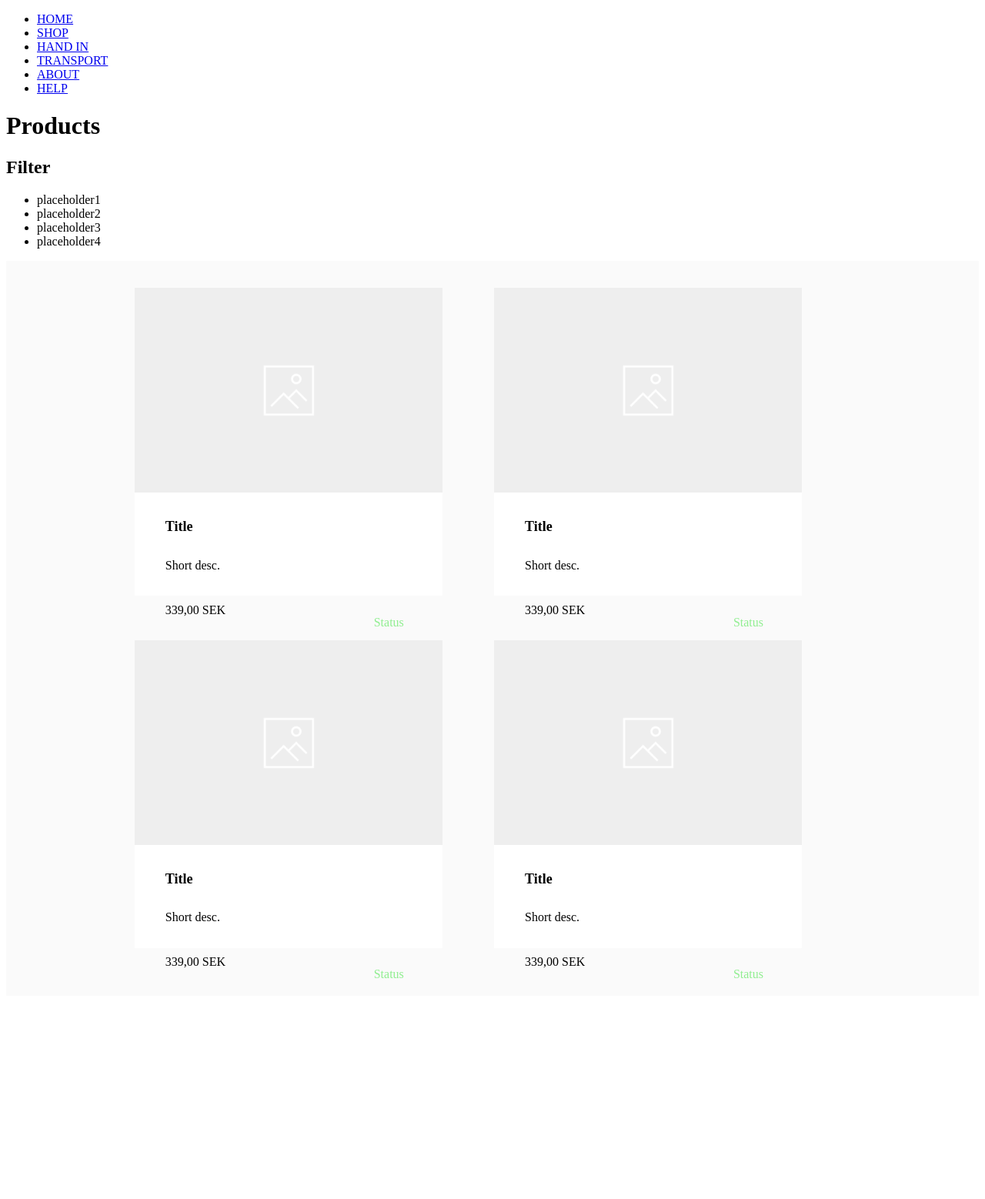
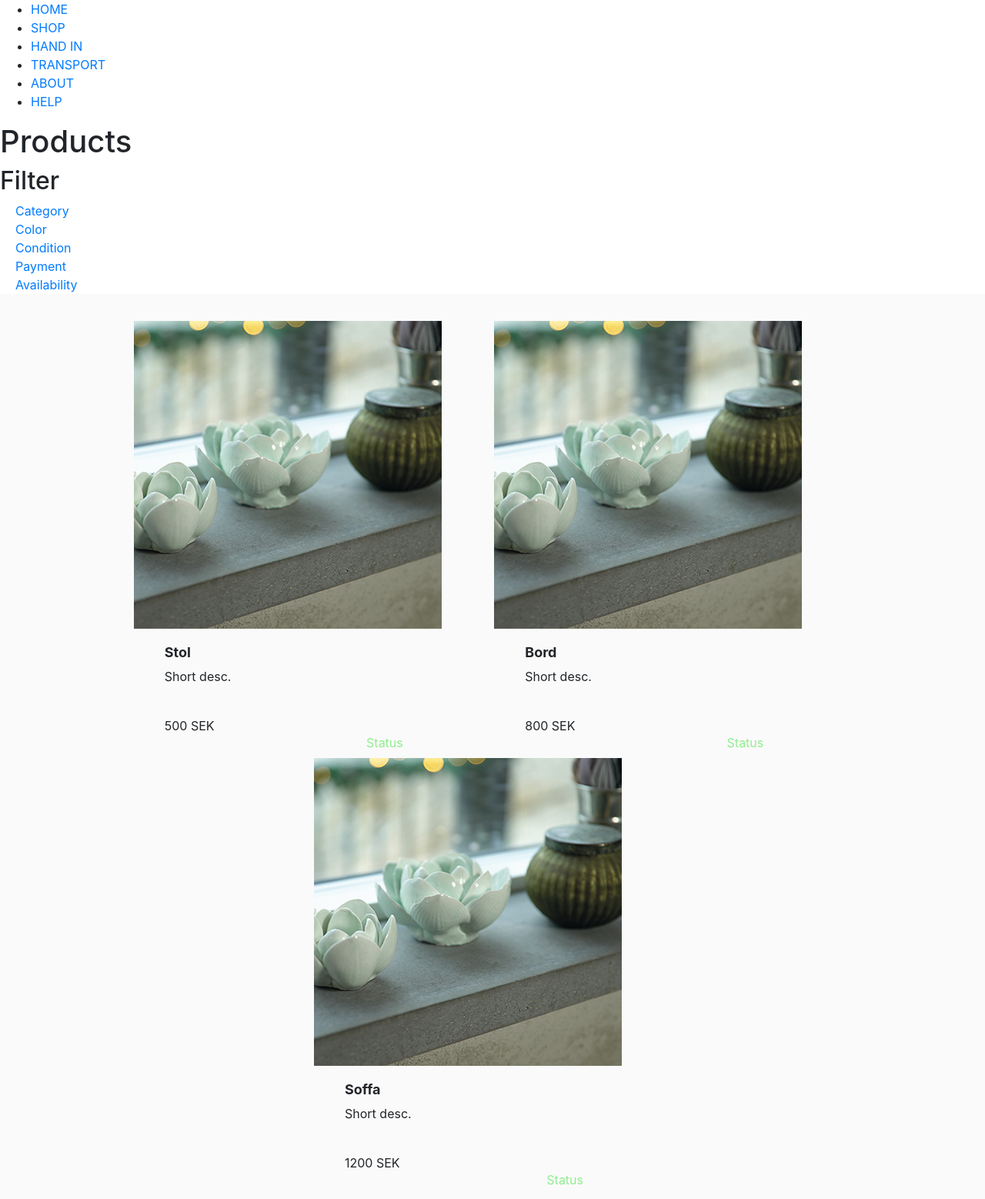
Before and after one commit to bjobe613/lssh, a Flask app: page /products/catalog in a window 1280 px wide. Shown: the whole page at 77% size. Before the commit the page ends 1271 px from the top, so only its background shows below. Run offline with Flask 2, Linux system fonts and the light colour scheme; data comes from the database, SQL or seed files in the repository; data that the repository does not hold is empty; some libraries are stand-ins or nearby versions.

Commit message:
Filter draft

```diff
--- a/lssh/models.py
+++ b/lssh/models.py
@@ -4,6 +4,7 @@ from sqlalchemy.sql import func
 from lssh import app
 
 db = SQLAlchemy(app)
+
 
 # Models can be defines here, like this:
 """
@@ -158,3 +159,6 @@ def test():
     pic.pictureName = str(pic.pictureID) + ".jpg"
     db.session.commit()
 '''
+
+resetDB()
+fillTestDB()
--- a/lssh/static/css/product_catalog.css
+++ b/lssh/static/css/product_catalog.css
@@ -1,3 +1,7 @@
+
+#filter-categories-wrapper {
+  margin-left: 20px;
+}
 
 #catalog-wrapper {
   background-color: rgb(250,250,250);
--- a/lssh/templates/layout.html
+++ b/lssh/templates/layout.html
@@ -7,6 +7,7 @@
         <!--Following comes a reset.css file that reduces browser inconsistencies. Read more at: https://meyerweb.com/eric/tools/css/reset/ -->
         <link rel="stylesheet" type="text/css" href="https://meyerweb.com/eric/tools/css/reset/reset.css">
         <link rel="stylesheet" type="text/css" href="{{ url_for('static', filename='css/layout.css') }}">
+        <link rel="stylesheet" href="https://stackpath.bootstrapcdn.com/bootstrap/4.3.1/css/bootstrap.min.css" integrity="sha384-ggOyR0iXCbMQv3Xipma34MD+dH/1fQ784/j6cY/iJTQUOhcWr7x9JvoRxT2MZw1T" crossorigin="anonymous">
         <script type="text/javascript" src="/static/js/layout.js"></script>
         <title>LSSh</title>
         {% block more_head %}
@@ -43,5 +44,8 @@
         {% endblock %}
         <footer>
         </footer>
+        <script src="https://code.jquery.com/jquery-3.3.1.slim.min.js" integrity="sha384-q8i/X+965DzO0rT7abK41JStQIAqVgRVzpbzo5smXKp4YfRvH+8abtTE1Pi6jizo" crossorigin="anonymous"></script>
+        <script src="https://cdnjs.cloudflare.com/ajax/libs/popper.js/1.14.7/umd/popper.min.js" integrity="sha384-UO2eT0CpHqdSJQ6hJty5KVphtPhzWj9WO1clHTMGa3JDZwrnQq4sF86dIHNDz0W1" crossorigin="anonymous"></script>
+        <script src="https://stackpath.bootstrapcdn.com/bootstrap/4.3.1/js/bootstrap.min.js" integrity="sha384-JjSmVgyd0p3pXB1rRibZUAYoIIy6OrQ6VrjIEaFf/nJGzIxFDsf4x0xIM+B07jRM" crossorigin="anonymous"></script>
     </body>
 </html>
--- a/lssh/templates/product_catalog.html
+++ b/lssh/templates/product_catalog.html
@@ -14,104 +14,76 @@
       <h2>
         Filter
       </h2>
-      <ul>
-        <li>
-          placeholder1
-        </li>
-        <li>
-          placeholder2
-        </li>
-        <li>
-          placeholder3
-        </li>
-        <li>
-          placeholder4
-        </li>
-      </ul>
+      <div id="filter-categories-wrapper">
+        <div class="category">
+          <a data-toggle="collapse" href="#collapse-Category">
+            Category
+          </a>
+          <div class="collapse" id="collapse-Category">
+            <p>test<p>
+              <!--List filter options-->
+          </div>
+        </div>
+
+        <div class="category">
+          <a data-toggle="collapse" href="#collapse-Color">
+            Color
+          </a>
+          <div class="collapse" id="collapse-Color">
+            <p>test<p>
+              <!--List filter options-->
+          </div>
+        </div>
+        <div class="category">
+          <a data-toggle="collapse" href="#collapse-Condition">
+            Condition
+          </a>
+          <div class="collapse" id="collapse-Condition">
+            <p>test<p>
+              <!--List filter options-->
+          </div>
+        </div>
+
+        <div class="category">
+          <a data-toggle="collapse" href="#collapse-Payment">
+            Payment
+          </a>
+          <div class="collapse" id="collapse-Payment">
+            <p>test<p>
+              <!--List filter options-->
+          </div>
+        </div>
+
+        <div class="category">
+          <a data-toggle="collapse" href="#collapse-Availability">
+            Availability
+          </a>
+          <div class="collapse" id="collapse-Availability">
+            <p>test<p>
+              <!--List filter options-->
+          </div>
+        </div>
+      </div>
     </div>
     <div id="catalog-wrapper">
+    {% for x in furnitures %}
       <div class="product-card">
-        <img class="product-img" src="{{ url_for('static', filename = '/pictures/placeholder.png') }}" />
+        <img class="product-img" src="{{url_for('static', filename='pictures/' + x.getSinglePictureName())}}" />
         <div class="product-card-text">
           <h5 class="h5-card">
-            Title
+            {{x.name}}
           </h5>
           <p>
             Short desc.
           </p>
           <p class="product-card-price">
-            339,00 SEK
+            {{x.price}} SEK
           </p>
           <p class="product-card-status">
             Status
           </p>
         </div>
-
       </div>
-      <div class="product-card">
-        <img class="product-img" src="{{ url_for('static', filename = '/pictures/placeholder.png') }}" />
-        <div class="product-card-text">
-          <h5 class="h5-card">
-            Title
-          </h5>
-          <p>
-            Short desc.
-          </p>
-          <p class="product-card-price">
-            339,00 SEK
-          </p>
-          <p class="product-card-status">
-            Status
-          </p>
-        </div>
-
-      </div>
-      <div class="product-card">
-        <img class="product-img" src="{{ url_for('static', filename = '/pictures/placeholder.png') }}" />
-        <div class="product-card-text">
-          <h5 class="h5-card">
-            Title
-          </h5>
-          <p>
-            Short desc.
-          </p>
-          <p class="product-card-price">
-            339,00 SEK
-          </p>
-          <p class="product-card-status">
-            Status
-          </p>
-        </div>
-
-      </div>
-      <div class="product-card">
-        <img class="product-img" src="{{ url_for('static', filename = '/pictures/placeholder.png') }}" />
-        <div class="product-card-text">
-          <h5 class="h5-card">
-            Title
-          </h5>
-          <p>
-            Short desc.
-          </p>
-          <p class="product-card-price">
-            339,00 SEK
-          </p>
-          <p class="product-card-status">
-            Status
-          </p>
-        </div>
-
-      </div>
+    {% endfor %}
     </div>
-
-
-    {% for x in furnitures %}
-
-    <div>
-        <img src="{{url_for('static', filename='pictures/' + x.getSinglePictureName())}}" width="200" height="200">
-        <h3>Name: {{x.name}}</h3>
-        <p>Price: {{x.price}} SEK</p>
-    </div>
-
-    {% endfor %}
 {% endblock content %}
```
Also changed, not shown: lssh/static/pictures/1.jpg (added), lssh/static/pictures/2.jpg (added), lssh/static/pictures/3.jpg (added), lssh/static/pictures/default.jpg (added).
